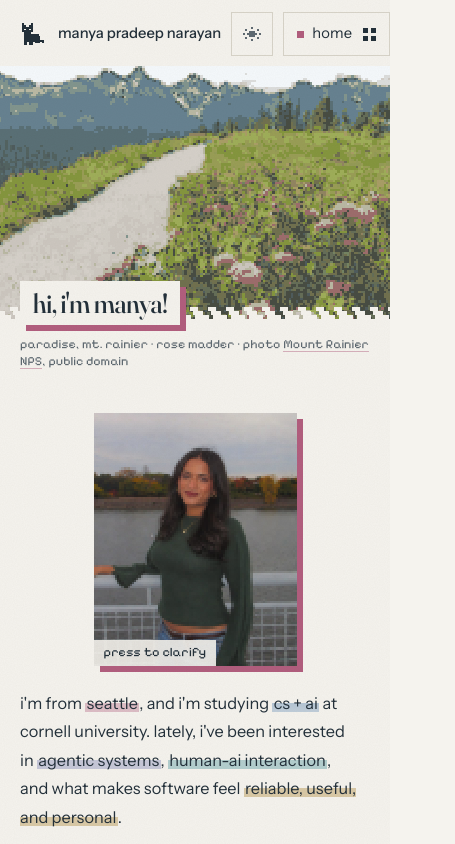
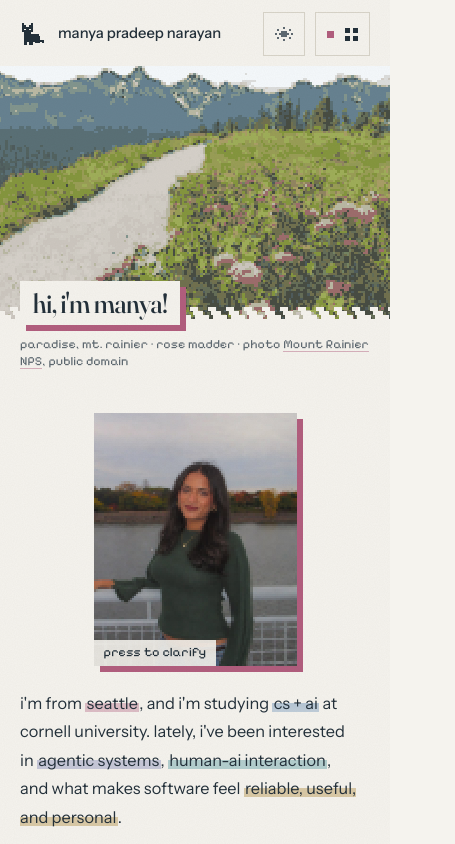
Before and after one commit to manyapn/manyapn-site-v3, a Next.js app: page / in a window 390 px wide. Shown: the top 844 px of the page, 455 px wide, since content can reach past the window. Built offline with nearby package versions, Linux system fonts and the light colour scheme; a web font is replaced by a local one.

Commit message:
phones: nav never overflows, timeline fits the width, tooltip as bottom strip, wider stacked portrait crop

```diff
--- a/src/app/globals.css
+++ b/src/app/globals.css
@@ -172,8 +172,9 @@ mark { color: inherit; padding: 0 0.08em; }
   opacity: 1;
   transform: translate(-50%, 0);
 }
-@media (max-width: 600px) {
-  .tip-tag { white-space: normal; width: max-content; max-width: 70vw; }
+@media (max-width: 700px) {
+  .tip-tag { position: fixed; left: 20px; right: 20px; bottom: 16px; top: auto; width: auto; white-space: normal; text-align: center; transform: translateY(6px); }
+  .tip:hover .tip-tag, .tip:focus .tip-tag { opacity: 1; transform: none; }
 }
 
 .field-notes { margin-top: 3.5rem; color: var(--muted); font-size: 0.86rem; line-height: 1.7; }
@@ -709,7 +710,8 @@ html[data-sunset] .land-lens { background: var(--rose); }
 .portrait:focus-visible { outline: 2px solid var(--accent); outline-offset: 3px; }
 @media (max-width: 700px) {
   .home-grid { grid-template-columns: 1fr; gap: 1.6rem; }
-  .portrait { aspect-ratio: 4 / 5; width: 100%; max-width: 260px; justify-self: center; }
+  .portrait { aspect-ratio: 340 / 325; width: 100%; max-width: 340px; justify-self: center; }
+  .portrait canvas { object-position: 50% 22%; }
 }
 
 /* ─── Fun: travel map ────────────────────────────────── */
@@ -872,6 +874,7 @@ html[data-sunset] .land-lens { background: var(--rose); }
     scrollbar-width: none; -webkit-overflow-scrolling: touch;
   }
   .xp-filters::-webkit-scrollbar, .tags::-webkit-scrollbar, .city-tabs::-webkit-scrollbar { display: none; }
+  .xp-filters, .tags, .city-tabs { mask-image: linear-gradient(to right, #000 calc(100% - 28px), transparent); -webkit-mask-image: linear-gradient(to right, #000 calc(100% - 28px), transparent); padding-right: 28px; }
   .xp-filter, .tag { min-height: 40px; padding: 0.45rem 0.8rem; white-space: nowrap; }
   .tag:active, .xp-filter:active { background: var(--paper-2); }
 
@@ -903,9 +906,18 @@ html[data-sunset] .land-lens { background: var(--rose); }
   .snap figcaption { font-size: 0.72rem; }
 
   /* experiences: the timeline scrolls sideways; make that obvious */
-  .xp-chart-wrap { margin-left: -20px; margin-right: -20px; padding-left: 20px; padding-right: 20px; }
+  .xp-chart-wrap { --xp-gutter: 4.4rem; margin: 0 0 2.2rem; padding-right: 1.6rem; overflow: visible; }
+  .xp-chart { min-width: 0; }
+  .xp-row-label { font-size: 0.74rem; padding-right: 0.55rem; }
+  .xp-gridline-label, .xp-nowline-label { font-size: 0.74rem; }
 
   /* now: the side picture under the list, not squeezed */
   .notes { padding: 1rem 1rem 1.2rem; }
   .notes-pic { max-width: 100%; }
 }
+
+/* very narrow phones: the menu button keeps its dot and icon and drops the page name, so the row never overflows */
+@media (max-width: 480px) {
+  .nav-menu-btn { padding: 0.4rem 0.7rem; }
+  .nav-menu-btn > span:nth-child(2) { display: none; }
+}
```
